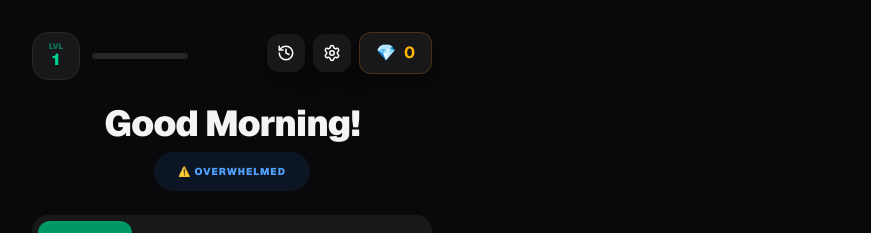
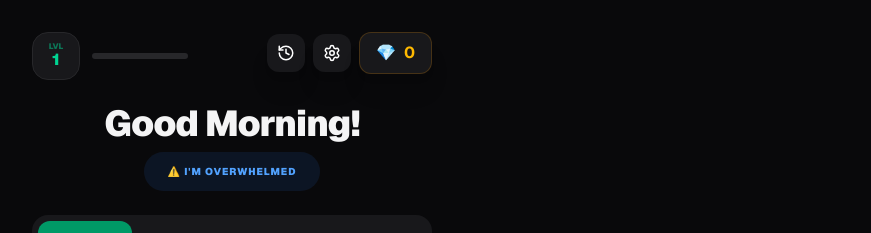
Before and after one commit to jksalmon-uni/adhd-nexus, a Next.js app: page / in a window 1280 px wide. Shown: the top 233 px of the page, without its empty margins (408-1279 px from the left). Built offline with nearby package versions, Linux system fonts and the light colour scheme.

Commit message:
fix: change overwhelmed button phrasing "Overwhelmed" -> "I'm Overwhelmed"

```diff
--- a/app/page.tsx
+++ b/app/page.tsx
@@ -250,7 +250,7 @@ export default function Home() {
         <header className="mb-6 text-center mt-2">
           <h1 className={`text-4xl font-black mb-2 tracking-tight ${colorMap.textMain}`}>{overwhelmMode ? 'Focus on Breath.' : greeting}</h1>
           <button onClick={() => setOverwhelmMode(!overwhelmMode)} className={`text-[10px] font-black uppercase tracking-widest px-6 py-3 rounded-full transition-all ${overwhelmMode ? 'bg-emerald-500 text-white' : 'bg-blue-500/10 text-blue-400'}`}>
-            {overwhelmMode ? "I'm Better" : "⚠️ Overwhelmed"}
+            {overwhelmMode ? "I'm Better" : "⚠️ I'm Overwhelmed"}
           </button>
         </header>
 
```
